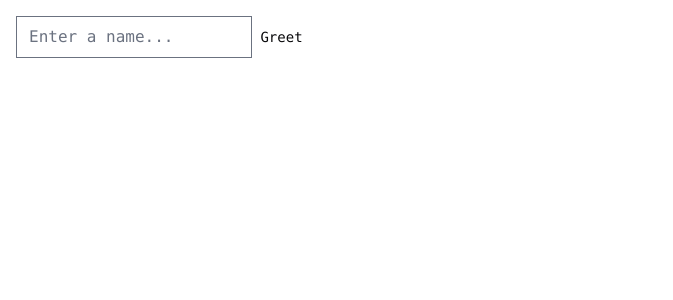
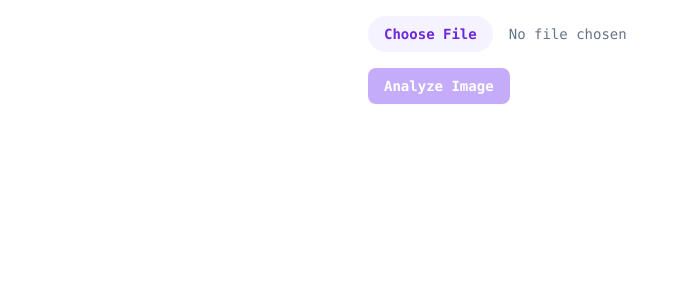
Before and after one commit to KhalilSelyan/jk, a SvelteKit app: page / in a window 1280 px wide. Shown: the top 300 px of the page, without its empty margins (0-673 px from the left). Built offline with nearby package versions, Linux system fonts and the light colour scheme.

Commit message:
basic fetch from local llm

```diff
--- a/src/routes/+page.svelte
+++ b/src/routes/+page.svelte
@@ -1,20 +1,133 @@
 <script lang="ts">
-  import { invoke } from "@tauri-apps/api/core";
+  // Types
+  interface OllamaResponse {
+    response: string;
+  }
 
-  let name = $state("");
-  let greetMsg = $state("");
+  // State management with runes
+  let imageFile = $state<File | undefined>();
+  let result = $state("");
+  let loading = $state(false);
 
-  async function greet(event: Event) {
-    event.preventDefault();
-    // Learn more about Tauri commands at https://tauri.app/develop/calling-rust/
-    greetMsg = await invoke("greet", { name });
+  // Derived state
+  let canAnalyze = $derived(!!imageFile && !loading);
+
+  // Helper function to convert File to base64
+  async function fileToBase64(file: File): Promise<string> {
+    return new Promise((resolve, reject) => {
+      const reader = new FileReader();
+      reader.onload = (e) => {
+        const result = e.target?.result;
+        if (typeof result === "string") {
+          resolve(result.split(",")[1]);
+        } else {
+          reject(new Error("Failed to read file as base64"));
+        }
+      };
+      reader.onerror = () => reject(reader.error);
+      reader.readAsDataURL(file);
+    });
+  }
+
+  // Helper function to process streaming response
+  async function processStream(
+    reader: ReadableStreamDefaultReader<Uint8Array>,
+  ): Promise<string> {
+    let text = "";
+    const decoder = new TextDecoder();
+
+    try {
+      while (true) {
+        const { done, value } = await reader.read();
+        if (done) break;
+
+        const chunk = decoder.decode(value);
+        const lines = chunk.split("\n");
+
+        for (const line of lines) {
+          if (!line.trim()) continue;
+
+          try {
+            const json = JSON.parse(line) as OllamaResponse;
+            // Only append if response property exists and is a string
+            if (json && typeof json.response === "string") {
+              text += json.response;
+            }
+          } catch (parseError) {
+            console.warn("Failed to parse JSON line:", line);
+            continue; // Skip this line and continue processing
+          }
+        }
+      }
+      return text;
+    } catch (streamError) {
+      console.error("Error processing stream:", streamError);
+      throw new Error("Failed to process response stream");
+    } finally {
+      reader.releaseLock(); // Ensure the reader is properly released
+    }
+  }
+
+  async function analyzeImage() {
+    if (!imageFile) return;
+
+    loading = true;
+    const startTime = performance.now();
+
+    try {
+      const base64Image = await fileToBase64(imageFile);
+
+      const response = await fetch("http://localhost:11434/api/generate", {
+        method: "POST",
+        headers: { "Content-Type": "application/json" },
+        body: JSON.stringify({
+          model: "llava",
+          prompt: "Is this person brushing their teeth?",
+          images: [base64Image],
+        }),
+      });
+
+      if (!response.ok || !response.body) {
+        throw new Error("Failed to get response from Ollama API");
+      }
+
+      result = await processStream(response.body.getReader());
+    } catch (error) {
+      console.error("Error:", error);
+      result = "Error analyzing image";
+    } finally {
+      loading = false;
+      console.log(`Analysis took ${performance.now() - startTime}ms`);
+    }
   }
 </script>
 
-<main class="min-h-screen p-4 items-center justify-center">
-  <form onsubmit={greet}>
-    <input id="greet-input" placeholder="Enter a name..." bind:value={name} />
-    <button type="submit">Greet</button>
-  </form>
-  <p>{greetMsg}</p>
-</main>
+<div class="container mx-auto p-4 max-w-xl">
+  <div class="space-y-4">
+    <input
+      type="file"
+      accept="image/*"
+      class="block w-full text-sm text-slate-500 file:mr-4 file:py-2 file:px-4 file:rounded-full file:border-0 file:text-sm file:font-semibold file:bg-violet-50 file:text-violet-700 hover:file:bg-violet-100"
+      onchange={(e) => (imageFile = e.currentTarget.files?.[0])}
+    />
+
+    <button
+      class="px-4 py-2 font-semibold text-sm bg-violet-500 text-white rounded-lg shadow-sm disabled:opacity-50 disabled:cursor-not-allowed"
+      onclick={analyzeImage}
+      disabled={!canAnalyze}
+    >
+      {loading ? "Analyzing..." : "Analyze Image"}
+    </button>
+
+    {#if loading}
+      <div class="animate-pulse text-gray-600">Analyzing image...</div>
+    {/if}
+
+    {#if result}
+      <div class="bg-gray-50 p-4 rounded-lg">
+        <h3 class="font-semibold mb-2">Analysis Result:</h3>
+        <p class="text-gray-700">{result}</p>
+      </div>
+    {/if}
+  </div>
+</div>
```
